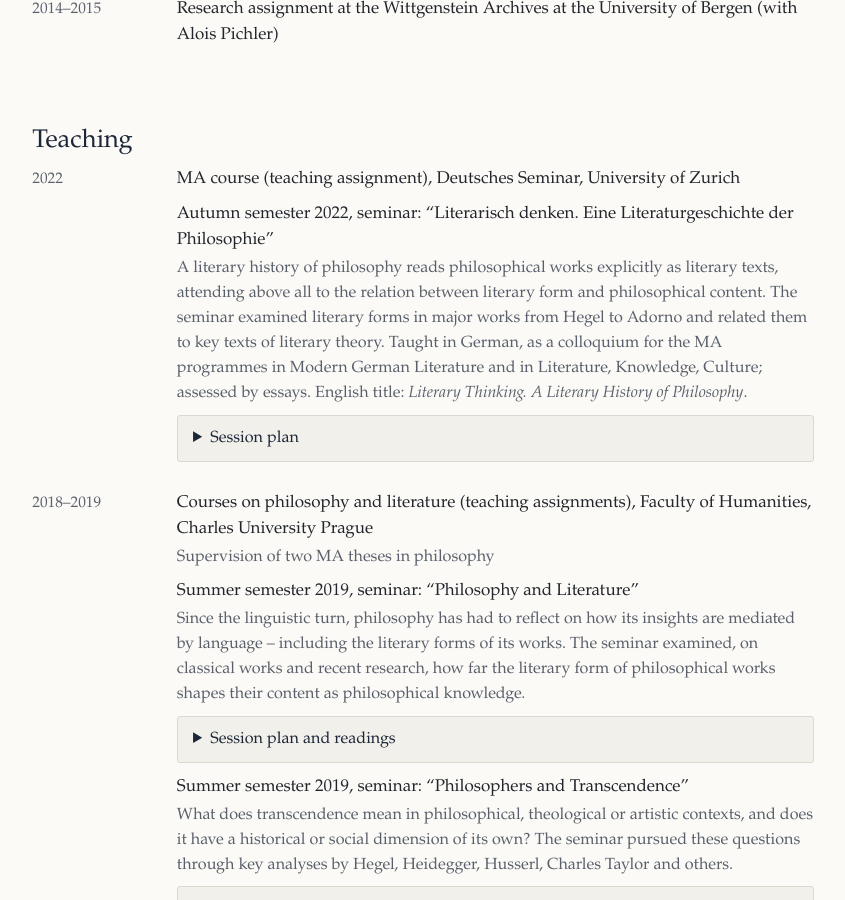
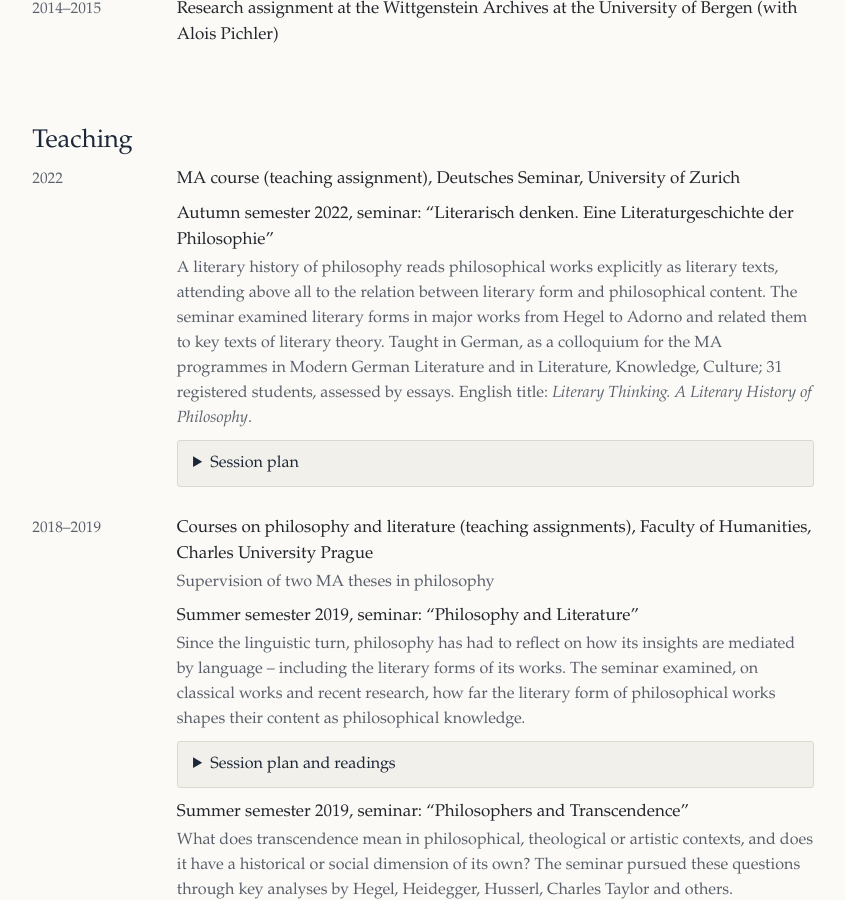
Before and after one commit to dralexanderberg/website, a Jekyll site: the page built from cv/index.html, in a window 1280 px wide and 900 px high, scrolled down 1317 px. Shown: the whole window, without its empty margins (68-913 px from the left). Built offline with Jekyll 4.4.1, drawn with Linux system fonts in a browser that asks for light colours.

Commit message:
CV: number of registered students in the Zurich seminar (2022)
Co-Authored-By: Claude Opus 5.5 <noreply@anthropic.com>
Claude-Session: https://claude.ai/code/session_01DaTNutaFvg9aFZdq3qhdu7

```diff
--- a/_data/cv.yml
+++ b/_data/cv.yml
@@ -93,7 +93,7 @@ teaching:
     - term: Autumn semester 2022
       kind: Seminar
       title: Literarisch denken. Eine Literaturgeschichte der Philosophie
-      text: "A literary history of philosophy reads philosophical works explicitly as literary texts, attending above all to the relation between literary form and philosophical content. The seminar examined literary forms in major works from Hegel to Adorno and related them to key texts of literary theory. Taught in German, as a colloquium for the MA programmes in Modern German Literature and in Literature, Knowledge, Culture; assessed by essays. English title: *Literary Thinking. A Literary History of Philosophy*."
+      text: "A literary history of philosophy reads philosophical works explicitly as literary texts, attending above all to the relation between literary form and philosophical content. The seminar examined literary forms in major works from Hegel to Adorno and related them to key texts of literary theory. Taught in German, as a colloquium for the MA programmes in Modern German Literature and in Literature, Knowledge, Culture; 31 registered students, assessed by essays. English title: *Literary Thinking. A Literary History of Philosophy*."
       sessions:
         - "Christiane Schildknecht on the literary forms of philosophy"
         - "Wittgenstein, the prefaces to the *Tractatus* and the *Philosophical Investigations*"
```
